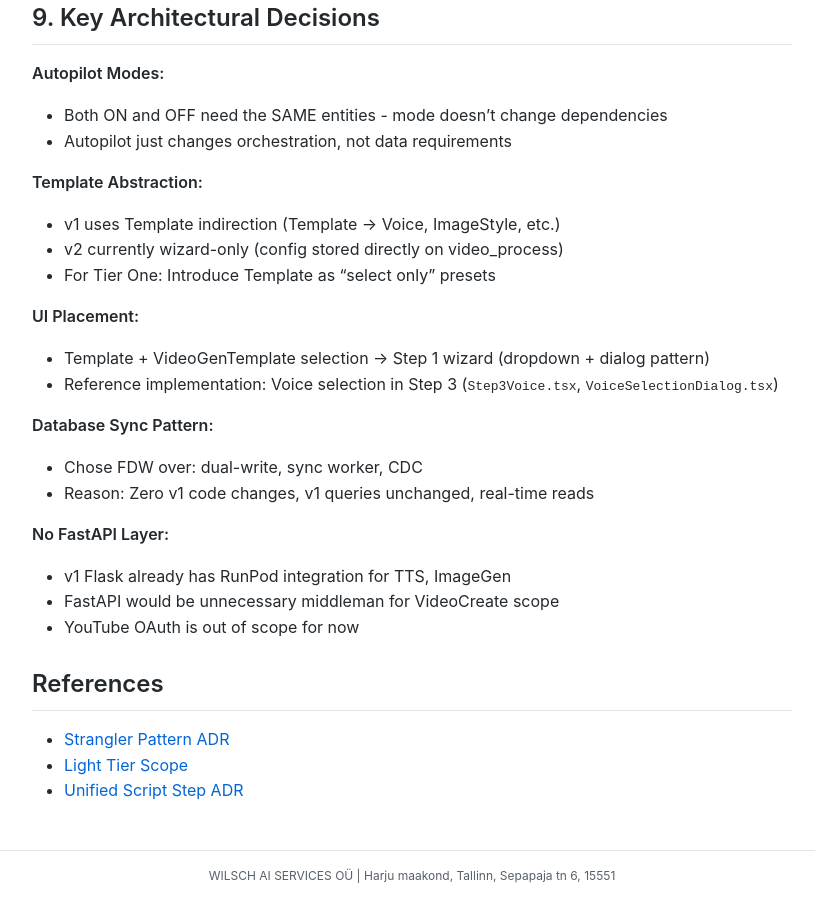
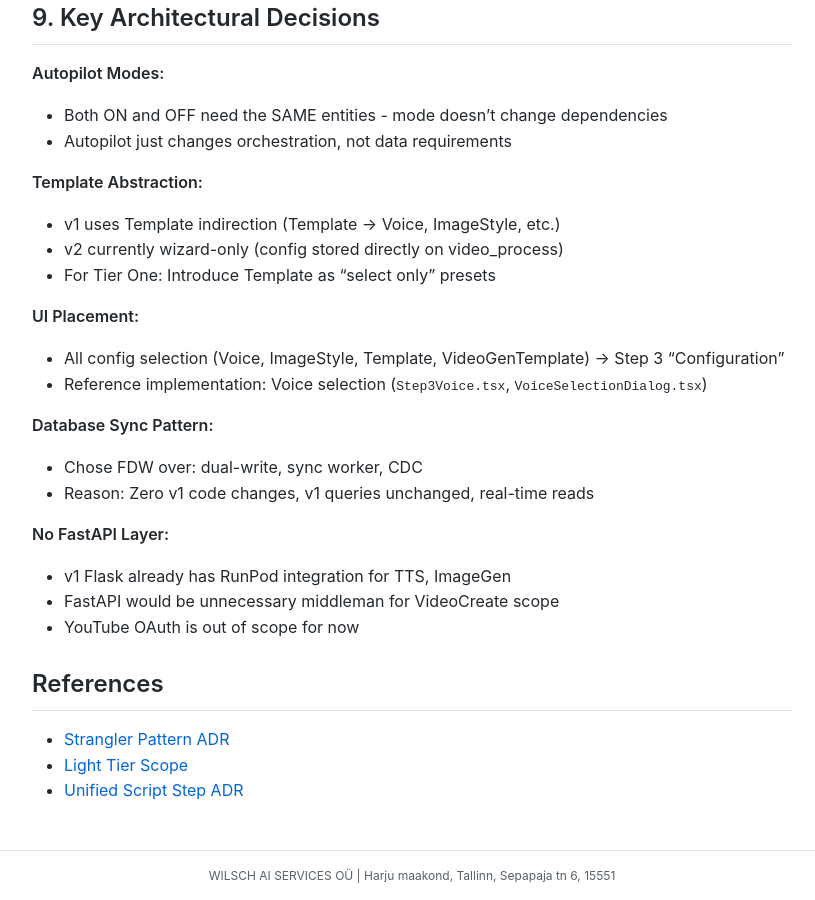
Before and after one commit to MariusWilsch/public-wilsch-ai-pages, a Jekyll site: the page built from project/paul_youtube_fullstack/v2-wizard-architecture-snapshot-2026-01-04.md, in a window 1280 px wide and 900 px high, scrolled down 2741 px. Shown: the whole window, without its empty margins (228-1043 px from the left). Built offline with Jekyll 4.4.1, drawn with Linux system fonts in a browser that asks for light colours; our own code applies the rules of GitHub Pages for plain Markdown files.

Commit message:
Sync from hippocampus 2026-01-04

```diff
--- a/project/paul_youtube_fullstack/v2-wizard-architecture-snapshot-2026-01-04.md
+++ b/project/paul_youtube_fullstack/v2-wizard-architecture-snapshot-2026-01-04.md
@@ -92,8 +92,8 @@ source: rubber-duck session #380
 - For Tier One: Introduce Template as "select only" presets
 
 **UI Placement:**
-- Template + VideoGenTemplate selection → Step 1 wizard (dropdown + dialog pattern)
-- Reference implementation: Voice selection in Step 3 (`Step3Voice.tsx`, `VoiceSelectionDialog.tsx`)
+- All config selection (Voice, ImageStyle, Template, VideoGenTemplate) → Step 3 "Configuration"
+- Reference implementation: Voice selection (`Step3Voice.tsx`, `VoiceSelectionDialog.tsx`)
 
 **Database Sync Pattern:**
 - Chose FDW over: dual-write, sync worker, CDC
```
